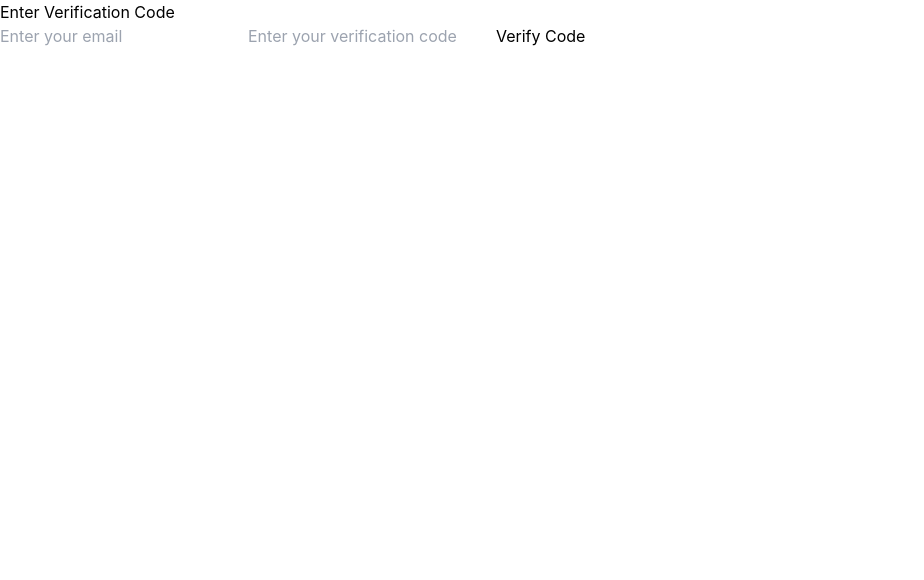
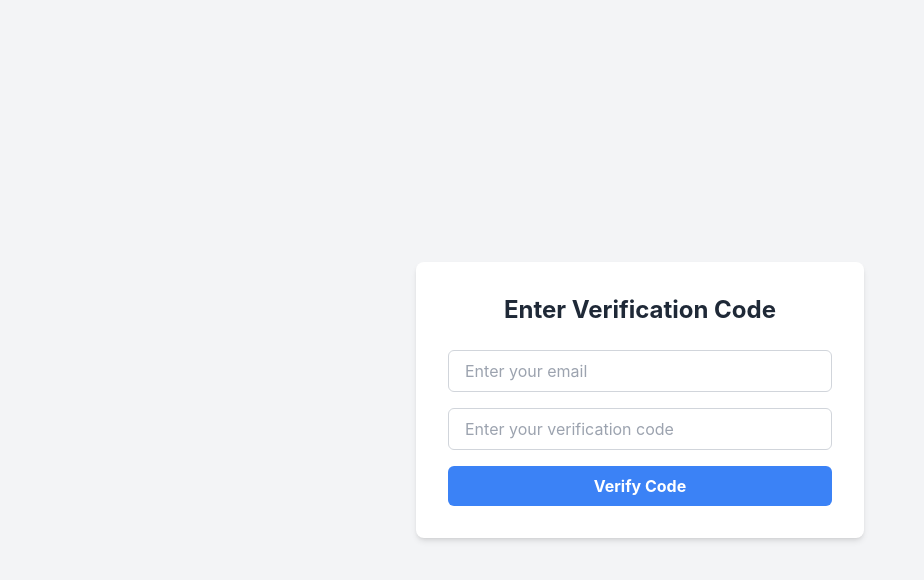
Before and after one commit to Zenyi1/Hang-The-DJ, a React (Create React App) app in the folder client/: page /verify in a window 1280 px wide. Shown: the top 580 px of the page, without its empty margins (0-924 px from the left). Built offline with nearby package versions, Linux system fonts and the light colour scheme.

Commit message:
Improve verification frontend

```diff
--- a/client/src/components/Verification.js
+++ b/client/src/components/Verification.js
@@ -28,11 +28,13 @@ const VerifyLogin = () => {
   };
 
   return (
-    <div className="verify-container">
-      <form onSubmit={handleSubmit} className="verify-form">
-        <h2>Enter Verification Code</h2>
+    <div className="min-h-screen flex items-center justify-center bg-gray-100">
+      <div className='bg-white shadow-md rounded-lg p-8 max-w-md w-full'>
+        <h2 className='text-2xl font-bold text-center mb-6 text-gray-800'>Enter Verification Code</h2>
+        <form onSubmit={handleSubmit} className="space-y-4">
           <input
             type="email"
+            className='w-full px-4 py-2 border border-gray-300 rounded-md focus:outline-none focus:ring-2 focus:ring-blue-500'
             placeholder="Enter your email"
             value={email}
             onChange={(e) => setEmail(e.target.value)}
@@ -41,13 +43,19 @@ const VerifyLogin = () => {
           <input
             type="text"
             placeholder="Enter your verification code"
+            className='w-full px-4 py-2 border border-gray-300 rounded-md focus:outline-none focus:ring-2 focus:ring-blue-500'
             value={verificationCode}
             onChange={(e) => setCode(e.target.value)}
             required
           />
-        <button type="submit">Verify Code</button>
-        {message && <p>{message}</p>}
+          <button
+          type="submit"
+          className="w-full bg-blue-500 text-white font-bold py-2 rounded-md hover:bg-blue-600 transition-colors duration-300"
+
+          >Verify Code</button>
+          {message && <p className={`mt-4 text-center ${message.includes('sent') ? 'text-green-500' : 'text-red-500'}`}>{message}</p>}
         </form>
+      </div>
     </div>
   );
 };
--- a/client/src/pages/AccountPage.js
+++ b/client/src/pages/AccountPage.js
@@ -30,6 +30,7 @@ const AccountPage = () => {
           localStorage.removeItem('token'); // Clear the token
           navigate('/login'); // Redirect to login if token is invalid
         } else {
+          console.error(error)
           setMessage('Failed to fetch account details. Please try again later.');
         }
       }
@@ -53,6 +54,7 @@ const AccountPage = () => {
       <ul>
         <li>Email: {userData.email}</li>
         <li>Account ID: {userData.id}</li>
+        <li>Bio: {userData.bio}</li>
         {/* Add more account details as needed */}
       </ul>
     </div>
```
Also changed, not shown: 2 other files (tests, documents, lock files or other folders). Lines whose indentation alone changed are shown as unchanged.
